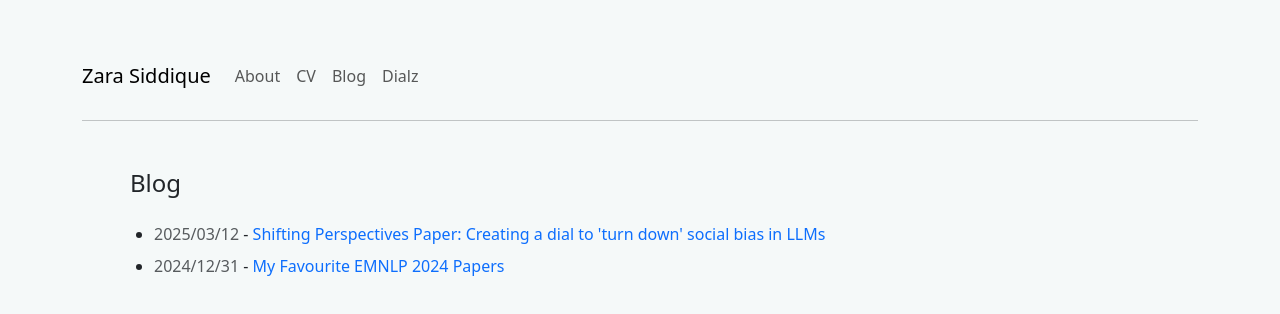
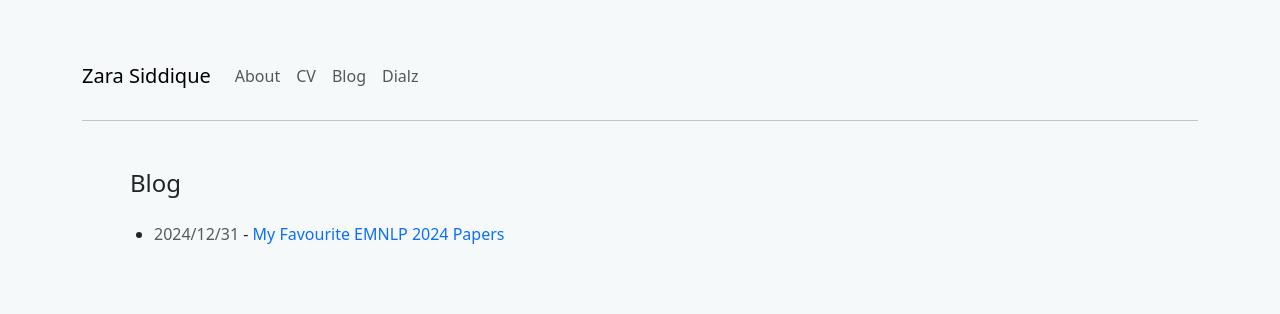
Before and after one commit to groovychoons/zara-siddique, a React (Create React App) app: page /blog in a window 1280 px wide. Shown: the top 314 px of the page. Built offline with nearby package versions, Linux system fonts and the light colour scheme.

Commit message:
Temporary blog remove

```diff
--- a/src/data/blogData.js
+++ b/src/data/blogData.js
@@ -2,14 +2,14 @@ import EMNLP from "../posts/EMNLP";
 import ShiftingPerspectives from "../posts/ShiftingPerspectives";
 
 const blogPosts = [
-  {
-    id: 2,
-    title: "Shifting Perspectives Paper: Creating a dial to 'turn down' social bias in LLMs",
-    date: "2025/03/12",
-    slug: "shifting-perspectives",
-    excerpt: "The blog post for the Shifting Perspectives paper.",
-    component: ShiftingPerspectives
-  },
+  // {
+  //   id: 2,
+  //   title: "Shifting Perspectives Paper: Creating a dial to 'turn down' social bias in LLMs",
+  //   date: "2025/03/12",
+  //   slug: "shifting-perspectives",
+  //   excerpt: "The blog post for the Shifting Perspectives paper.",
+  //   component: ShiftingPerspectives
+  // },
   {
     id: 1,
     title: "My Favourite EMNLP 2024 Papers",
```
